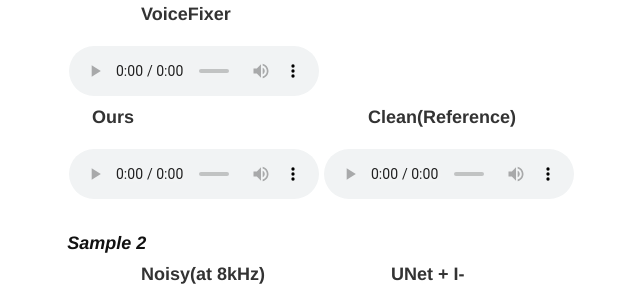
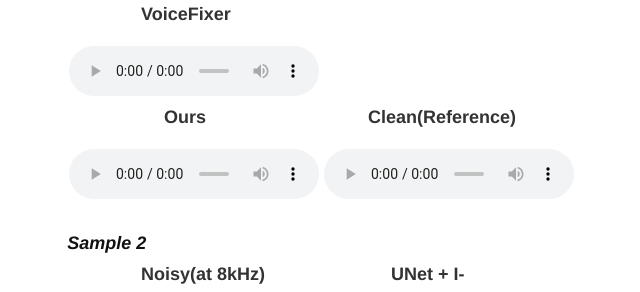
Before and after one commit to plcdemo/plcdemo.github.io, a Jekyll site: the page built from index.md, in a window 1280 px wide. Shown: the part 266-558 px from the top of the page, without its empty margins (301-941 px from the left). Built offline with Jekyll 4.4.1, drawn with Linux system fonts in a browser that asks for light colours; our own code applies the rules of GitHub Pages for plain Markdown files.

Commit message:
Add files via upload

```diff
--- a/index.md
+++ b/index.md
@@ -14,7 +14,7 @@
 
 <audio controls="" style="width: 250px; height: 50px"><source src="data/predict/VoiceFixer/1.wav" type="audio/wav"></audio>
 
- &emsp;**Ours**&emsp;&emsp;&emsp;&emsp;&emsp;&emsp;&emsp;&emsp;&emsp;&emsp;&emsp;&emsp;&emsp;**Clean(Reference)**
+ &emsp;&emsp;&emsp;&emsp;&emsp;**Ours**&emsp;&emsp;&emsp;&emsp;&emsp;&emsp;&emsp;&emsp;&emsp;**Clean(Reference)**
 
 <audio controls="" style="width: 250px; height: 50px"><source src="data/predict/ours/1.wav" type="audio/wav"></audio><audio controls="" style="width: 250px; height: 50px"><source src="data/clean/1.wav" type="audio/wav"></audio>
 
```
